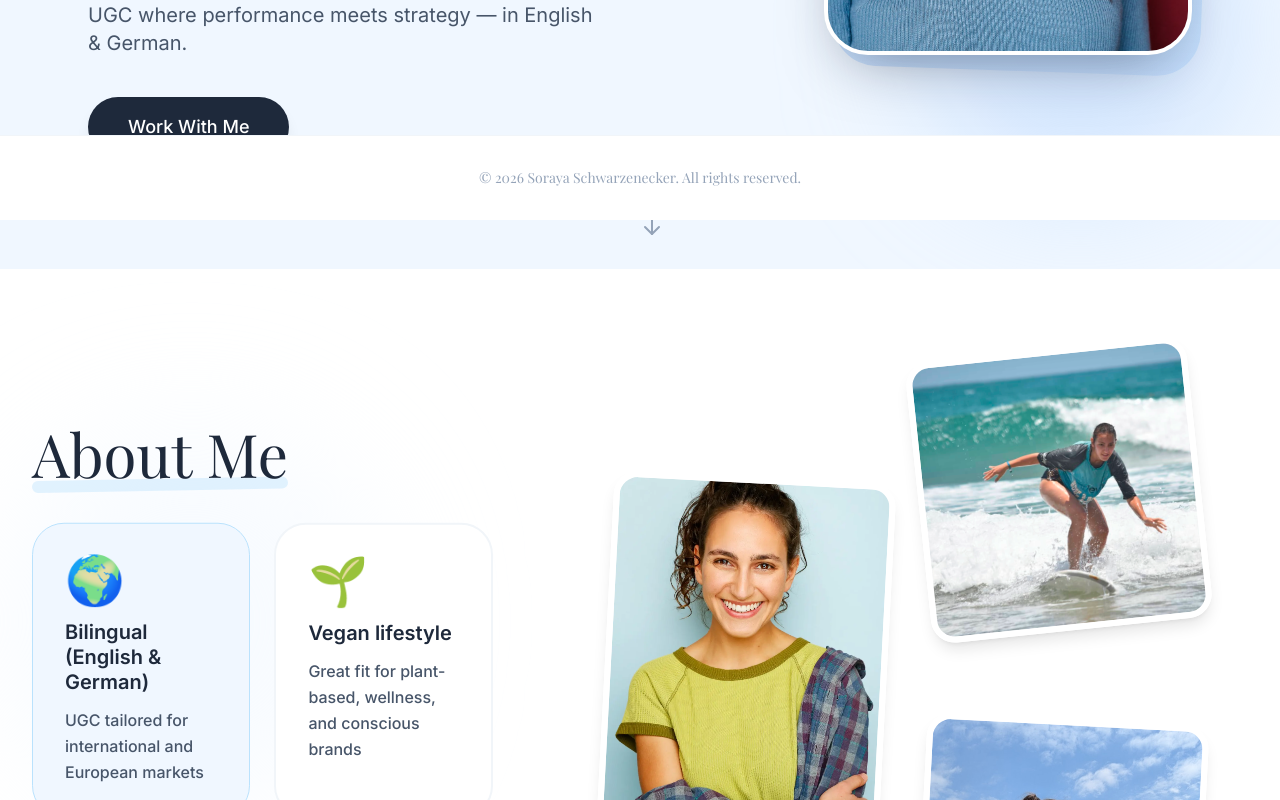
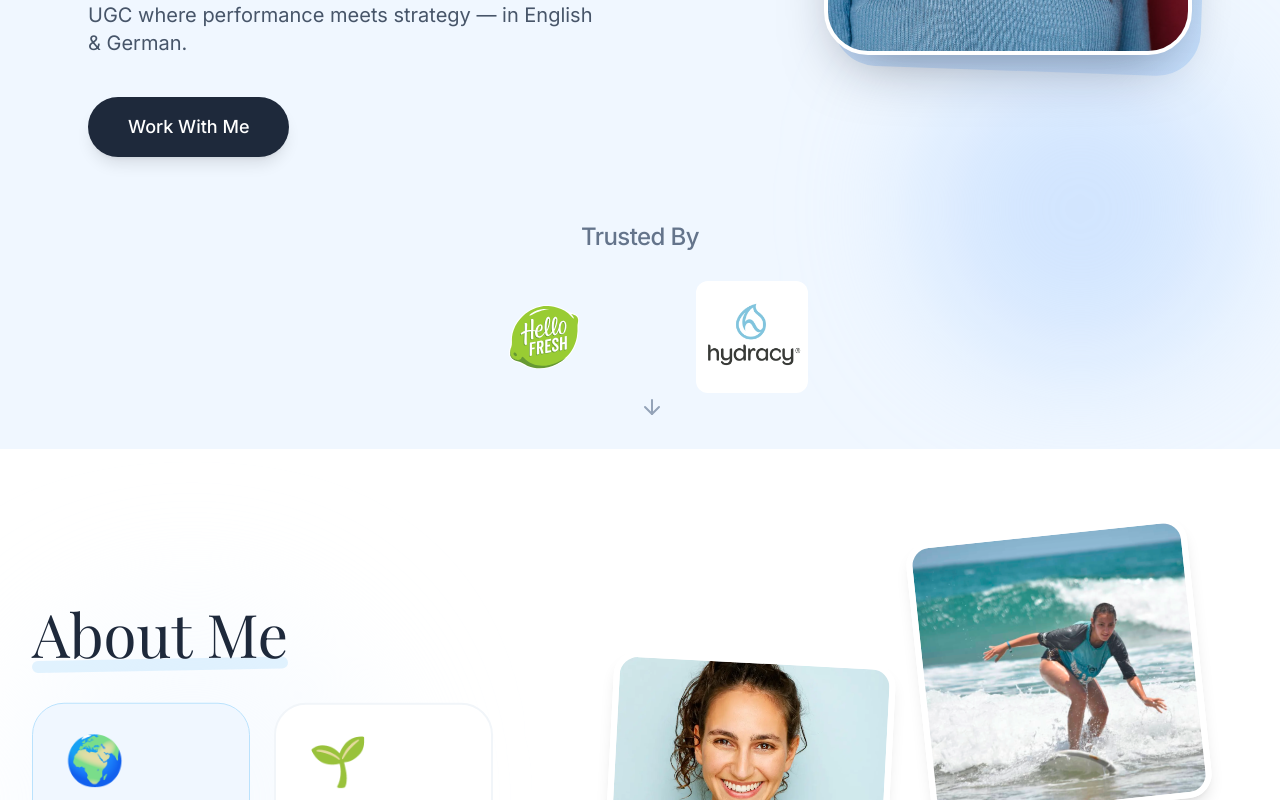
Before and after one commit to sorayacreatesugc-cell/soraya-ugc, a React (Vite) app: page / in a window 1280 px wide. Shown: the part 580-1380 px from the top of the page. Built offline with nearby package versions, Linux system fonts and the light colour scheme; a web font is replaced by a local one.

Commit message:
Trusted By section

```diff
--- a/components/Footer.tsx
+++ b/components/Footer.tsx
@@ -2,7 +2,7 @@ import React from 'react';
 
 const Footer: React.FC = () => {
   return (
-    <footer className="fixed bottom-0 w-full bg-white mx-auto py-8 border-t border-slate-100">
+    <footer className="w-full bg-white mx-auto py-8 border-t border-slate-100">
       <div className="max-w-6xl mx-auto px-6 flex flex-col md:flex-row justify-between items-center gap-4">
         <p className="mx-auto text-center text-slate-400 text-sm font-serif">
           © {new Date().getFullYear()} Soraya Schwarzenecker. All rights reserved.
--- a/components/Hero.tsx
+++ b/components/Hero.tsx
@@ -1,6 +1,7 @@
 import React, { useState } from 'react';
 import { ArrowDown, MapPin, Instagram, Mail, Youtube, Camera, X } from 'lucide-react';
 import { HERO_DEFAULT_IMAGE, HERO_FALLBACK_IMAGE } from '@/constants/images';
+import TrustedBy from './TrustedBy';
 
 const Hero: React.FC = () => {
   // Initial placeholder image - pink background headshot
@@ -150,6 +151,8 @@ const Hero: React.FC = () => {
           </div>
 
         </div>
+
+        <TrustedBy embedded />
       </div>
 
       <div className="absolute bottom-6 left-1/2 transform -translate-x-1/2 animate-bounce text-slate-400 hidden md:block">
--- /dev/null
+++ b/components/TrustedBy.tsx
@@ -0,0 +1,85 @@
+import React from 'react';
+import { TRUSTED_BY_LOGOS } from '@/constants/images';
+
+type TrustedByProps = {
+  embedded?: boolean;
+};
+
+const TrustedBy: React.FC<TrustedByProps> = ({ embedded = false }) => {
+  if (embedded) {
+    return (
+      <div
+        aria-labelledby="trusted-by-heading"
+        className="mt-8 md:mt-10 max-w-2xl mx-auto"
+      >
+        <h2
+          id="trusted-by-heading"
+          className="text-center text-xl md:text-2xl font-medium text-slate-500 tracking-tight"
+        >
+          Trusted By
+        </h2>
+
+        <div className="mt-5 flex flex-wrap items-center justify-center gap-x-8 gap-y-5 md:gap-x-12 md:gap-y-6">
+          {TRUSTED_BY_LOGOS.map((logo) => (
+            <div
+              key={logo.name}
+              className="flex h-24 sm:h-28 md:h-32 items-center justify-center px-2 sm:px-4"
+            >
+              <img
+                src={logo.src}
+                alt={logo.name}
+                className={`${logo.imageClassName} w-auto max-w-full object-contain`}
+                loading="eager"
+              />
+            </div>
+          ))}
+        </div>
+      </div>
+    );
+  }
+
+  return (
+    <section
+      id="trusted-by"
+      aria-labelledby="trusted-by-heading"
+      className="relative z-20 bg-white py-10 md:py-14"
+    >
+      <div className="absolute inset-x-0 top-0 h-px bg-gradient-to-r from-transparent via-slate-200 to-transparent"></div>
+      <div className="absolute inset-x-0 bottom-0 h-px bg-gradient-to-r from-transparent via-slate-200 to-transparent"></div>
+      <div className="absolute inset-0 bg-[linear-gradient(180deg,rgba(255,255,255,0.98),rgba(248,250,252,0.9))]"></div>
+
+      <div className="relative max-w-7xl mx-auto px-6">
+        <div className="mx-auto max-w-5xl">
+          <h2
+            id="trusted-by-heading"
+            className="text-center text-lg md:text-xl font-medium text-slate-500 tracking-tight"
+          >
+            Trusted By
+          </h2>
+
+          <div className="mt-6 rounded-[2rem] border border-slate-200/80 bg-white shadow-[0_30px_80px_-56px_rgba(15,23,42,0.35)] overflow-hidden">
+            <div className="grid grid-cols-1 md:grid-cols-2">
+              {TRUSTED_BY_LOGOS.map((logo, index) => (
+                <div
+                  key={logo.name}
+                  className={`flex h-32 md:h-40 items-center justify-center px-8 md:px-12 ${
+                    index > 0 ? 'border-t md:border-t-0 md:border-l border-slate-200/80' : ''
+                  }`}
+                >
+                  <img
+                    src={logo.src}
+                    alt={logo.name}
+                    className={`${logo.imageClassName} w-auto max-w-full object-contain`}
+                    loading="eager"
+                  />
+                </div>
+              ))}
+            </div>
+          </div>
+        </div>
+      </div>
+    </section>
+  );
+};
+
+export default TrustedBy;
--- a/constants/images.ts
+++ b/constants/images.ts
@@ -29,3 +29,16 @@ export const PORTFOLIO_IMAGE_SOURCES = [
   '/images/soraya/portfolio-05.png',
   '/images/soraya/soap-01.png',
 ] as const;
+
+export const TRUSTED_BY_LOGOS = [
+  {
+    name: 'HelloFresh',
+    src: '/images/trusted-by/hellofresh.svg',
+    imageClassName: 'h-16 md:h-20 lg:h-24',
+  },
+  {
+    name: 'Hydracy',
+    src: '/images/trusted-by/hydracy.jpg',
+    imageClassName: 'h-[4.5rem] md:h-24 lg:h-28 rounded-xl',
+  },
+] as const;
```
Also changed, not shown: App.tsx (line endings or trailing spaces), public/images/trusted-by/hellofresh.svg (added), public/images/trusted-by/hydracy.jpg (added).
